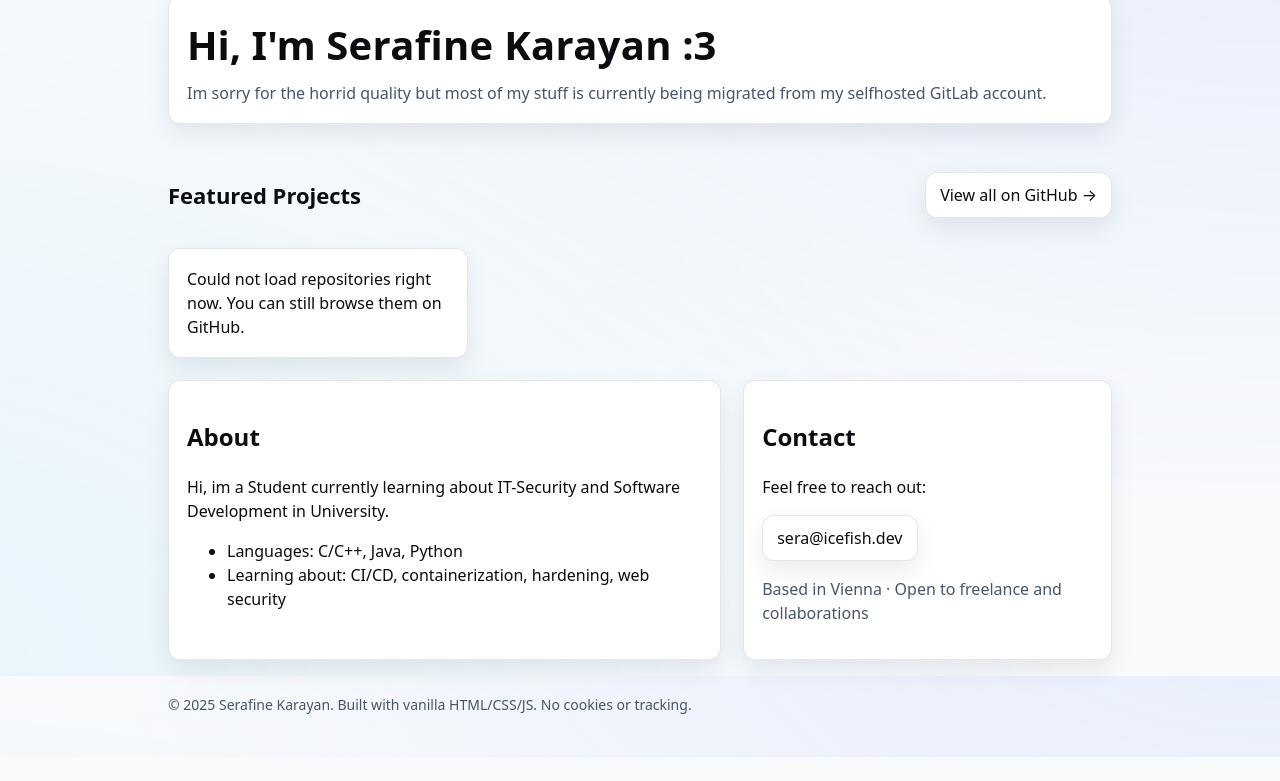
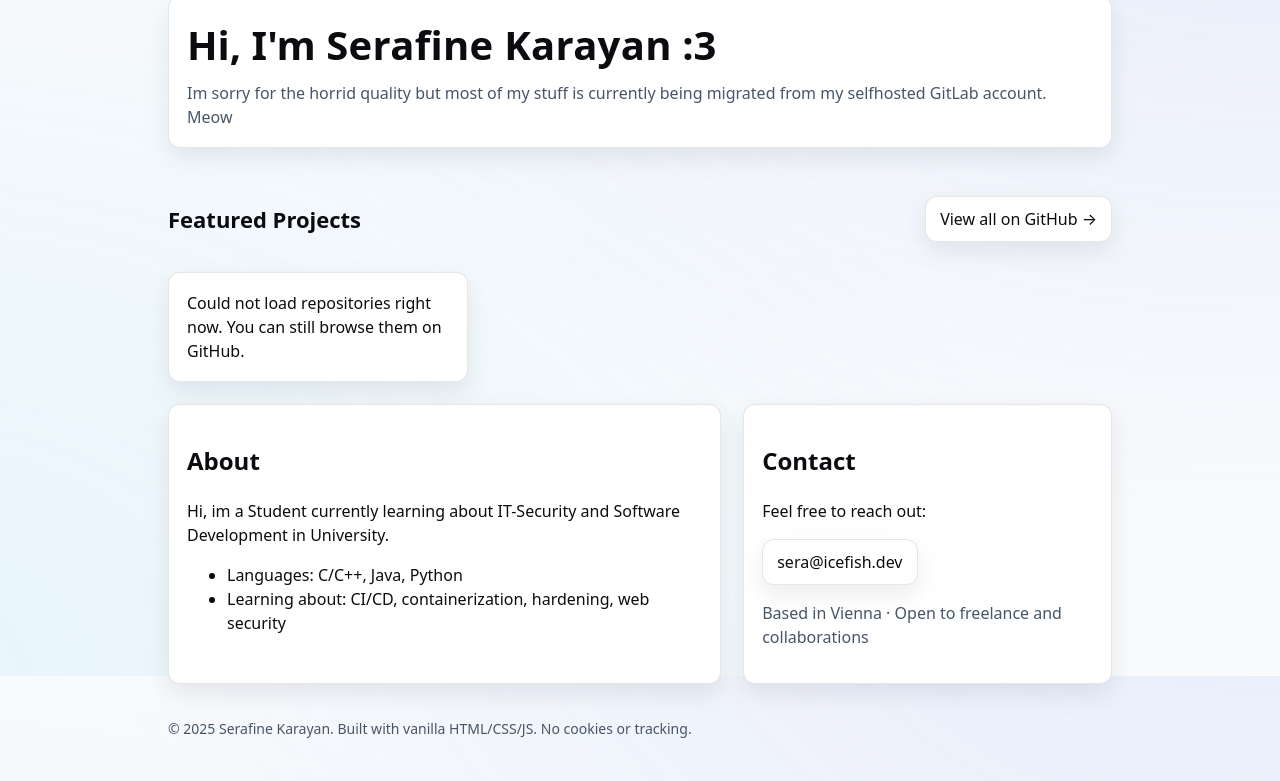
Before and after one commit to icefishii/website, a plain HTML site: page index.html in a window 1280 px wide. Shown: the part 124-905 px from the top of the page. Before the commit the page ends 881 px from the top, so only its background shows below. Drawn offline with Linux system fonts and the light colour scheme; no server answers.

```diff
--- a/index.html
+++ b/index.html
@@ -70,7 +70,7 @@
       <section class="hero card" style="grid-column:1/-1">
         <h1>Hi, I'm <span class="title">Serafine Karayan</span> :3</h1>
         <p>
-          Im sorry for the horrid quality but most of my stuff is currently being migrated from my selfhosted GitLab account. <br>
+          Im sorry for the horrid quality but most of my stuff is currently being migrated from my selfhosted GitLab account. Meow<br>
         </p>
       </section>
 
```
